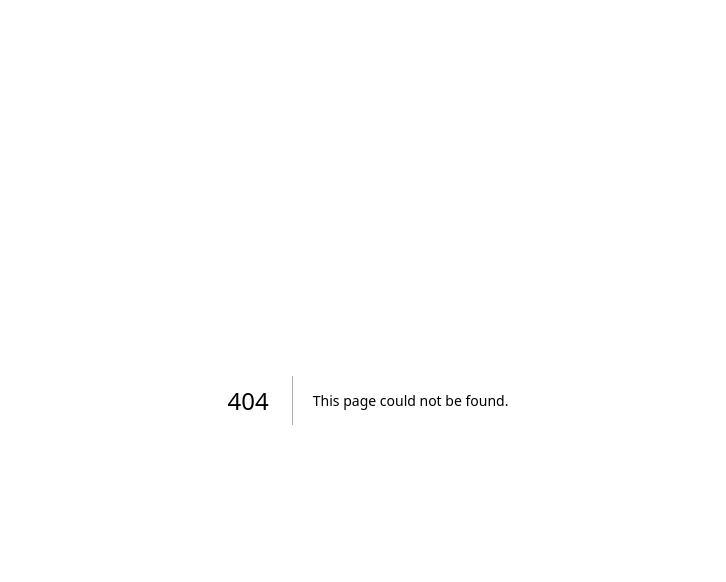
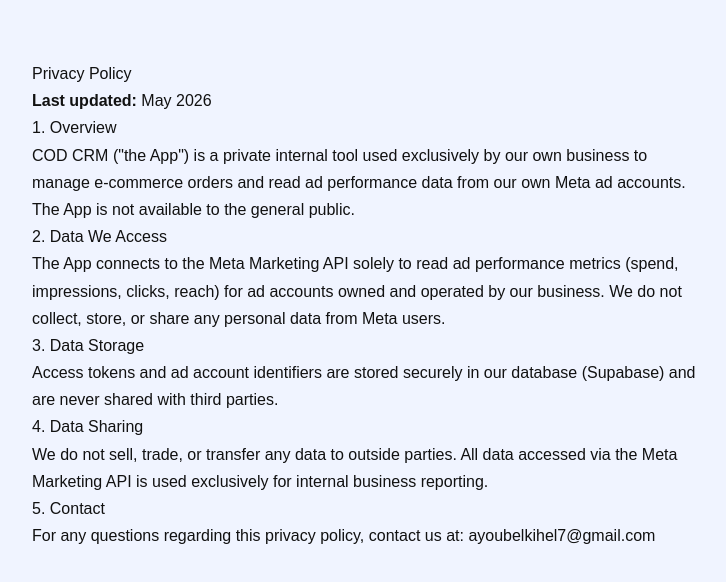
Before and after one commit to AE007D/codcrm, a Next.js app: page /privacy in a window 1280 px wide. Before the commit this address had no page. Shown: the top 582 px of the page, without its empty margins (272-998 px from the left). Built offline with nearby package versions, Linux system fonts and the light colour scheme.

Commit message:
Add /privacy page for Facebook app publishing requirement

```diff
--- /dev/null
+++ b/src/app/privacy/page.tsx
@@ -0,0 +1,42 @@
+export const metadata = { title: "Privacy Policy – COD CRM" };
+
+export default function PrivacyPage() {
+  return (
+    <main style={{ maxWidth: 720, margin: "60px auto", padding: "0 24px", fontFamily: "sans-serif", lineHeight: 1.7, color: "#111" }}>
+      <h1>Privacy Policy</h1>
+      <p><strong>Last updated:</strong> May 2026</p>
+
+      <h2>1. Overview</h2>
+      <p>
+        COD CRM (&quot;the App&quot;) is a private internal tool used exclusively by our own business to manage
+        e-commerce orders and read ad performance data from our own Meta ad accounts. The App is not
+        available to the general public.
+      </p>
+
+      <h2>2. Data We Access</h2>
+      <p>
+        The App connects to the Meta Marketing API solely to read ad performance metrics (spend,
+        impressions, clicks, reach) for ad accounts owned and operated by our business. We do not
+        collect, store, or share any personal data from Meta users.
+      </p>
+
+      <h2>3. Data Storage</h2>
+      <p>
+        Access tokens and ad account identifiers are stored securely in our database (Supabase) and
+        are never shared with third parties.
+      </p>
+
+      <h2>4. Data Sharing</h2>
+      <p>
+        We do not sell, trade, or transfer any data to outside parties. All data accessed via the
+        Meta Marketing API is used exclusively for internal business reporting.
+      </p>
+
+      <h2>5. Contact</h2>
+      <p>
+        For any questions regarding this privacy policy, contact us at:{" "}
+        <a href="mailto:ayoubelkihel7@gmail.com">ayoubelkihel7@gmail.com</a>
+      </p>
+    </main>
+  );
+}
```
